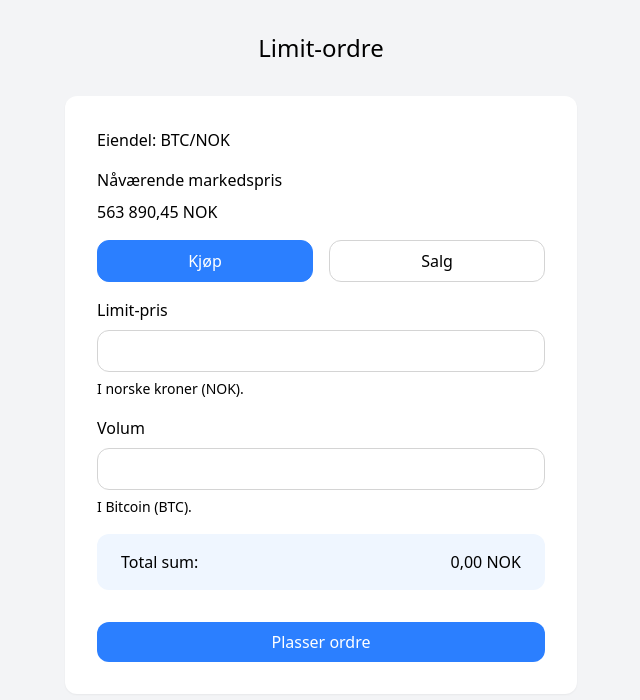
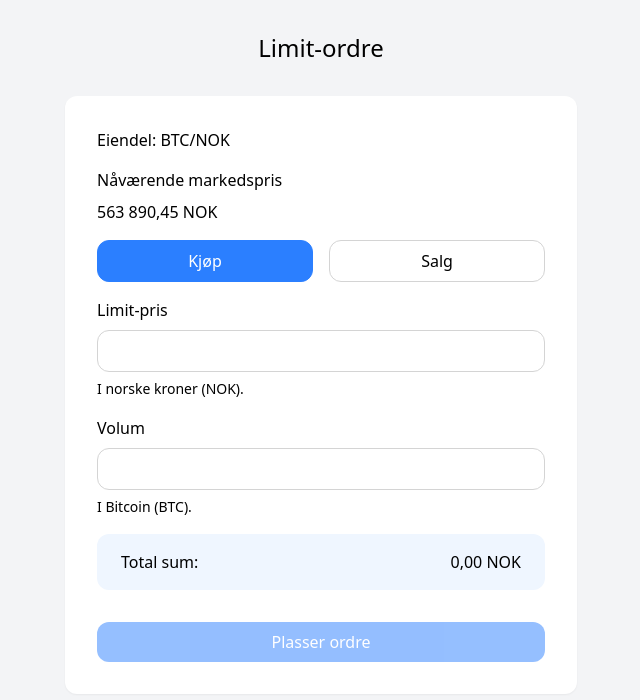
Before and after one commit to mbenoni/limit-order-ui, a React (Vite) app: page / in a window 1280 px wide. Shown: the top 700 px of the page, without its empty margins (319-959 px from the left). Built offline with nearby package versions, Linux system fonts and the light colour scheme.

Commit message:
Add basic form validation

```diff
--- a/src/App.tsx
+++ b/src/App.tsx
@@ -6,6 +6,7 @@ function App() {
 	const [volume, setVolume] = useState('');
 
 	const marketPrice = 56389045;
+	const formIsValid = limitPrice && volume;
 
 	const handleTypeChange = (event: ChangeEvent<HTMLInputElement>) => {
 		setType(event.target.value);
@@ -131,7 +132,13 @@ function App() {
 							<span>{calculateTotal()}</span>
 						</p>
 
-						<button className="w-full bg-blue-500 text-white hover:bg-blue-600 py-2 rounded-xl" type="submit">Plasser ordre</button>
+						<button
+							className={`w-full bg-blue-500 text-white py-2 rounded-xl ${!formIsValid ? 'opacity-50 cursor-not-allowed' : 'hover:bg-blue-600'}`}
+							type="submit"
+							disabled={!formIsValid}
+						>
+								Plasser ordre
+						</button>
 					</form>
 				</div>
 			</div>
```
